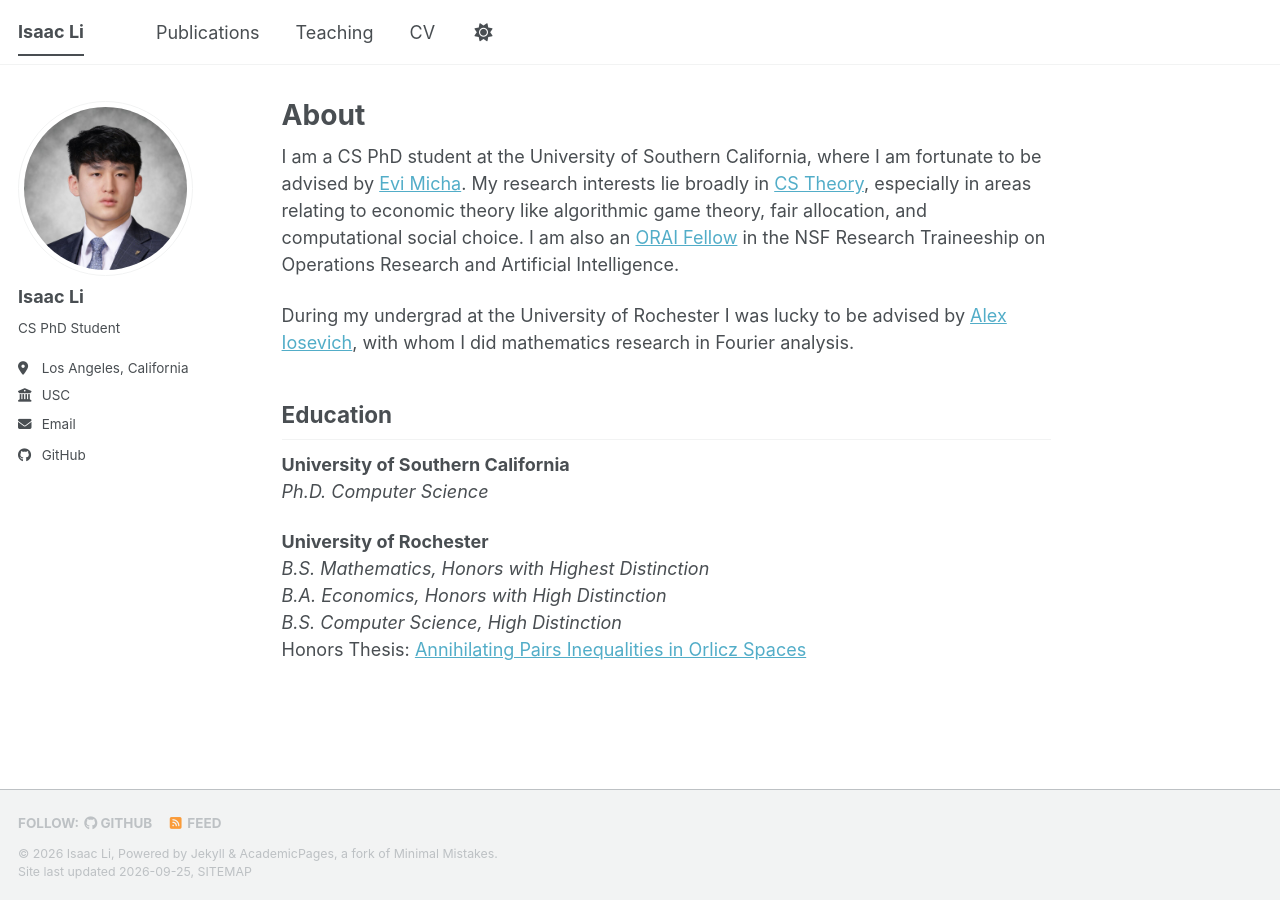
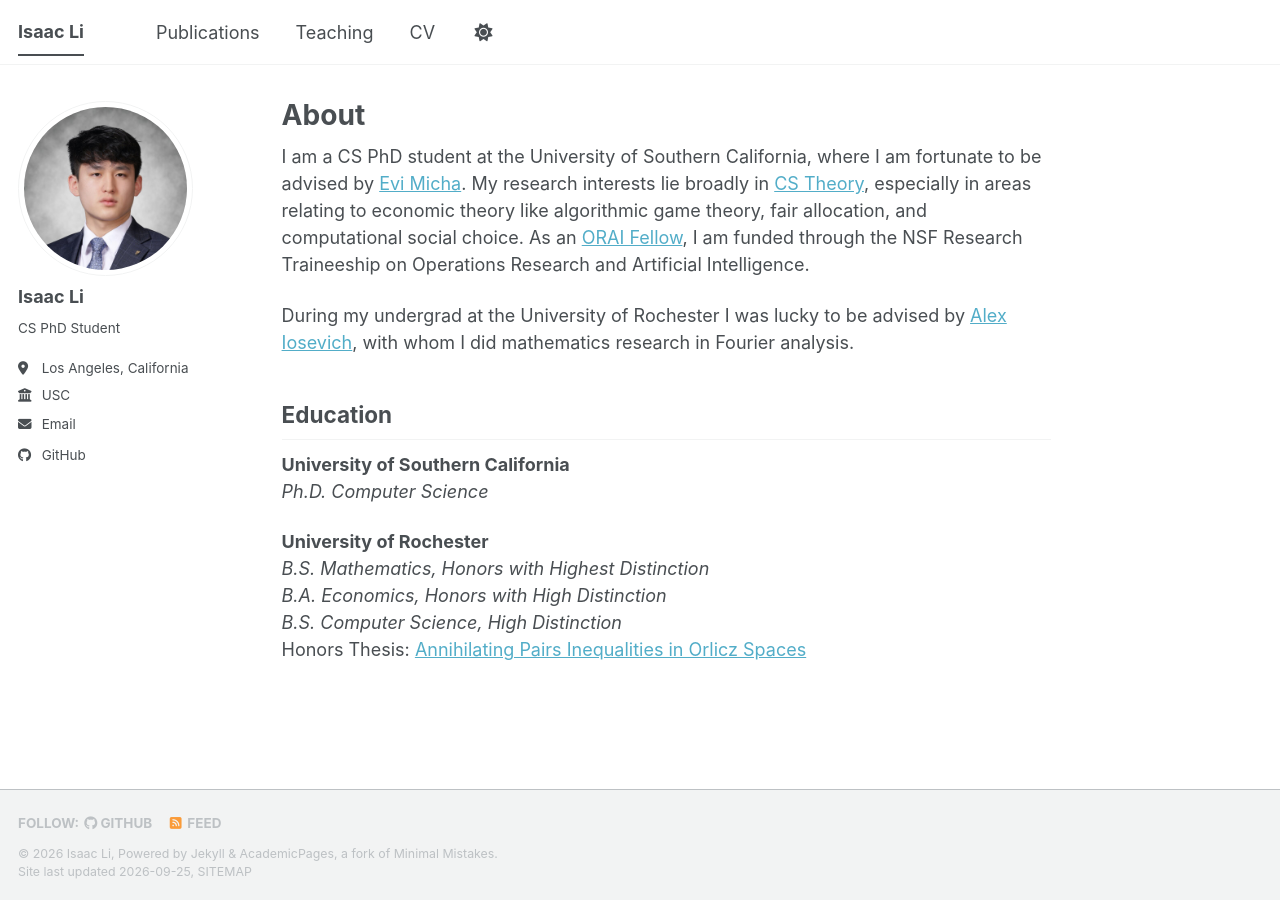
Before and after one commit to isaacli13/isaacli13.github.io, a Jekyll site: the page built from _pages/about.md, in a window 1280 px wide. Built offline with Jekyll 4.4.1, drawn with Linux system fonts in a browser that asks for light colours; a style sheet for code colours, icons or effects is not loaded.

Commit message:
Update about.md

```diff
--- a/_pages/about.md
+++ b/_pages/about.md
@@ -7,7 +7,7 @@ redirect_from:
   - /about.html
 ---
 
-I am a CS PhD student at the University of Southern California, where I am fortunate to be advised by [Evi Micha](https://evi-micha.github.io/). My research interests lie broadly in [CS Theory](http://viterbi-web.usc.edu/~cstheory/), especially in areas relating to economic theory like algorithmic game theory, fair allocation, and computational social choice. I am also an [ORAI Fellow](https://sites.google.com/usc.edu/usc-nrt-orai/) in the NSF Research Traineeship on Operations Research and Artificial Intelligence.
+I am a CS PhD student at the University of Southern California, where I am fortunate to be advised by [Evi Micha](https://evi-micha.github.io/). My research interests lie broadly in [CS Theory](http://viterbi-web.usc.edu/~cstheory/), especially in areas relating to economic theory like algorithmic game theory, fair allocation, and computational social choice. As an [ORAI Fellow](https://sites.google.com/usc.edu/usc-nrt-orai/), I am funded through the NSF Research Traineeship on Operations Research and Artificial Intelligence.
 
 During my undergrad at the University of Rochester I was lucky to be advised by [Alex Iosevich](https://alexiosevich.com/), with whom I did mathematics research in Fourier analysis.
 
```
